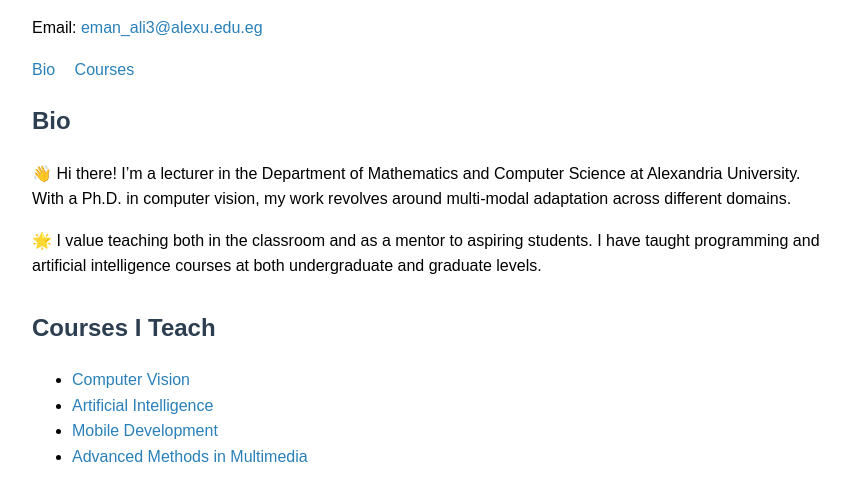
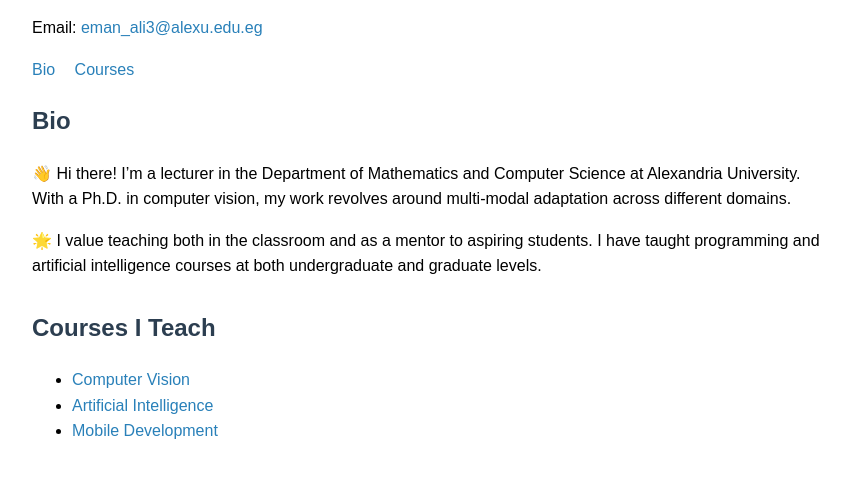
Before and after one commit to EmanAli911/emangouda.github.io, a plain HTML site: page index.html in a window 1280 px wide. Shown: the part 141-642 px from the top of the page, without its empty margins (208-1058 px from the left). Drawn offline with Linux system fonts and the light colour scheme.

Commit message:
Update index.html

```diff
--- a/index.html
+++ b/index.html
@@ -37,7 +37,6 @@
       <li><a href="https://github.com/EmanAli911/computer-vision">Computer Vision</a></li>
       <li><a href="https://github.com/EmanAli911/artificial-intelligence">Artificial Intelligence</a></li>
       <li><a href="https://github.com/EmanAli911/mobile-development">Mobile Development</a></li>
-      <li><a href="https://github.com/EmanAli911/advanced-methods-multimedia">Advanced Methods in Multimedia</a></li>
     </ul>
   </section>
 
```
